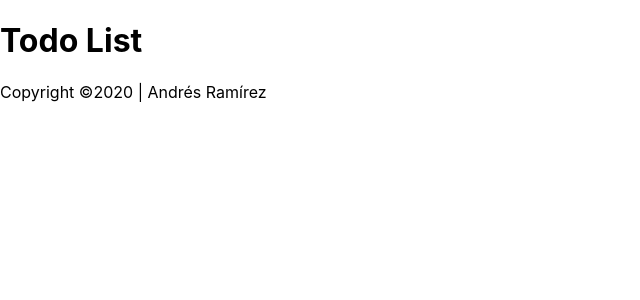
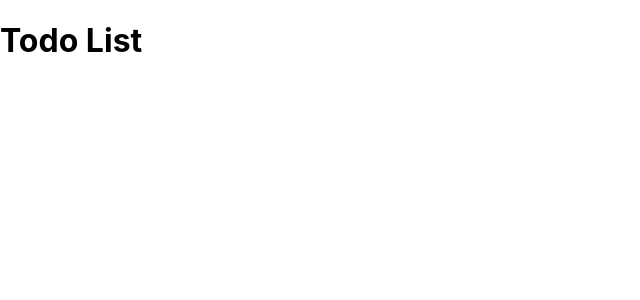
Before and after one commit to ARam2142/Todo-List, a React (Create React App) app: page / in a window 1280 px wide. Shown: the top 300 px of the page, without its empty margins (0-640 px from the left). Built offline with nearby package versions, Linux system fonts and the light colour scheme.

Commit message:
what the app.js will look like for now

```diff
--- a/src/App.js
+++ b/src/App.js
@@ -1,15 +1,9 @@
 import React from "react"
-//import './App.css';
-import Header from "./components/Header";
-import Footer from "./components/Footer";
+import './App.css';
+import Main from "./page/Main"
 
 function App() {
-  return (
-   <div>
-    <Header />
-    <Footer />
-   </div>
-  );
+  return <Main />
 }
 
 export default App;
```
